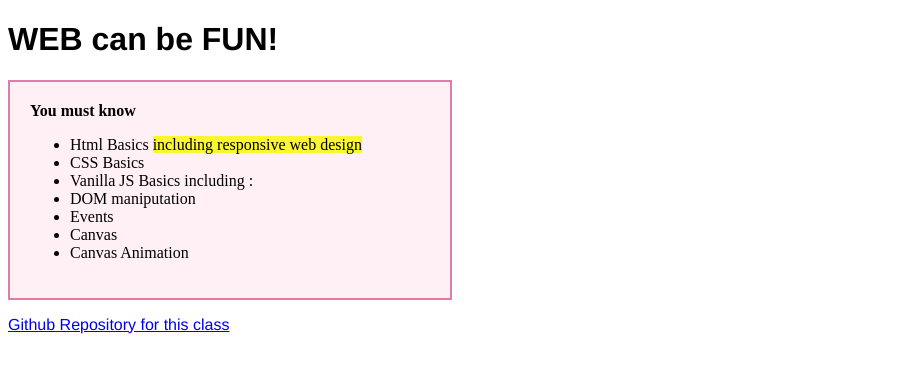
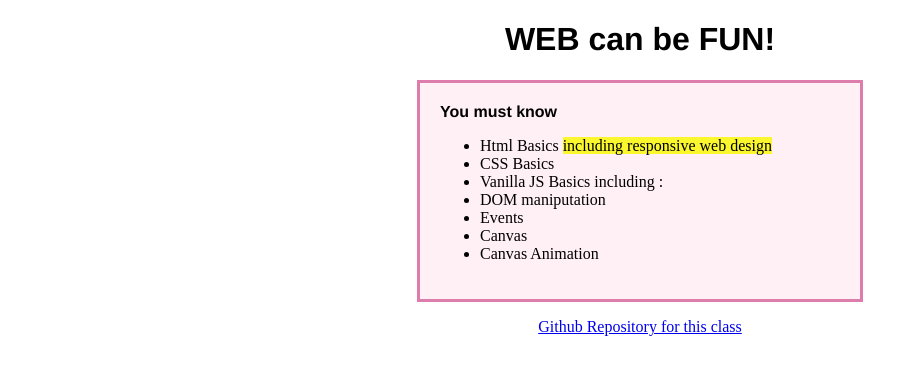
Before and after one commit to loktal/Website-Exercise, a plain HTML site: page index.html in a window 1280 px wide. Shown: the whole page, without its empty margins (0-918 px from the left). Drawn offline with Linux system fonts and the light colour scheme.

Commit message:
Update styles.css

```diff
--- a/styles.css
+++ b/styles.css
@@ -3,15 +3,25 @@ div {
     padding: 20px;
     width: 400px;
     text-align: left;
-    border: 2px solid #dc7dac;
+    border: 3px solid #dc7dac;
+    margin: 0 auto;
 
-  }
+
+}
 
 highlight {
     background-color: #faf72f ;
 
 }
 
-h1,p {
+h1,p-carre {
     font-family: Helvetica;
   }
+
+h1{
+    text-align: center;
+
+}
+p{
+    text-align: center;
+}
```
